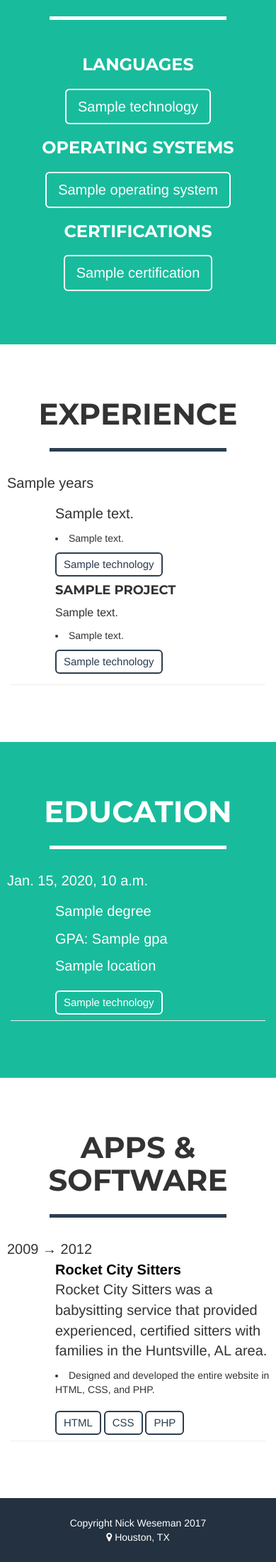
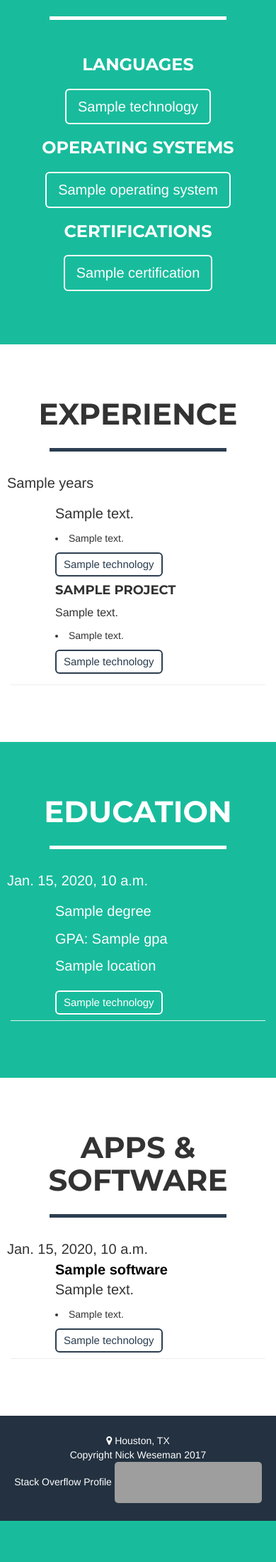
Before and after one commit to nickweseman/djangoresume, a Django app: template resume/templates/resume/index.html in a window 390 px wide. Shown: the part 1255-3455 px from the top of the page at 71% size. After the commit the page ends 3397 px from the top, so only its background shows below. Run offline with Django 3.2, Linux system fonts and the light colour scheme; the template is opened without the code that fills it: most values are stand-ins (such as "Sample title", 1, 10 or a date in 2020); parts of the project's set-up code (start-up, migrations or seed data) failed here and were passed over; some libraries are stand-ins or nearby versions; grey boxes are pictures that could not be loaded.

Commit message:
added software and apps section and finished filling out experience section

```diff
--- a/resume/templates/resume/index.html
+++ b/resume/templates/resume/index.html
@@ -74,7 +74,7 @@
                             <span class="name">Nick Weseman</span>
                             <div class="col-lg-8 col-lg-offset-2 text-center">
                                 {% for profile in profiles %}
-                                    <a class="btn btn-lg btn-title" href="{{ profile.url }}">
+                                    <a class="btn btn-lg btn-title" target="_blank" href="{{ profile.url }}">
                                     <i class="{{ profile.icon }}"></i>
                                     {{ profile.website }}
                                     </a>
@@ -181,7 +181,7 @@
                         <tr>
                             <td class="timeline-image">
                                 <div>
-                                    <a href="{{ experience.url }}">
+                                    <a target="_blank" href="{{ experience.url }}">
                                         <img src="{% static 'img/'|add:experience.icon %}" class="img-responsive img-description" alt="" />
                                     </a>
                                 </div>
@@ -236,7 +236,9 @@
                             <tr>
                                 <td class="timeline-image">
                                     <div>
+                                        <a target="_blank" href="{{ education.url }}">
                                             <img src="{% static 'img/'|add:education.icon %}" class="img-responsive img-description" alt="" style='border-radius: 5px;' />
+                                        </a>
                                     </div>
                                 </td>
                                 <td>
@@ -267,37 +269,41 @@
                         <hr class="star-primary">
                     </div>
                 </div>
+                {% for software in softwares %}
                     <div class="row">
-                    <p class="timeline-date">2009 → 2012</p>
+                        <p class="timeline-date">{{ software.date }}</p>
                         <table>
                             <tr>
                                 <td class="timeline-image">
                                     <div>
-                                    <img src="{% static 'img/rcs.png' %}" class="img-responsive img-description" alt="" />
+                                        {% if software.url %}
+                                            <a target="_blank" href="{{ software.url }}">
+                                        {% endif %}
+                                                <img src="{% static 'img/'|add:software.icon %}" class="img-responsive img-description" alt="" />
+                                        {% if software.url %}
+                                            </a>
+                                        {% endif %}
                                     </div>
                                 </td>
                                 <td>
                                     <div>
-                                    <p class="timeline-title-outline">Rocket City Sitters</p>
-                                    <p>
-                                        Rocket City Sitters was a babysitting service that provided experienced, certified sitters with families in the Huntsville, AL area.
-                                    <li>Designed and developed the entire website in HTML, CSS, and PHP.</li>
-                                    </p>
+                                        <p class="timeline-title-outline">{{ software.name }}</p>
+                                        <p>{{ software.description }}</p>
+                                        {% for responsibility in software.responsibilities.all %}
+                                            <li>{{ responsibility.description }}</li>
+                                        {% endfor %}
+                                        {% for technology in software.technologies.all %}
                                             <span class="btn btn-lg btn-tech">
-                                        HTML
+                                                {{ technology.name }}
                                             </span>
-                                    <span class="btn btn-lg btn-tech">
-                                        CSS
-                                    </span>
-                                    <span class="btn btn-lg btn-tech">
-                                        PHP
-                                    </span>
+                                        {% endfor %}
                                     </div>
                                 </td>
                             </tr>
                         </table>
                         <hr/>
                     </div>
+                {% endfor %}
             </div>
         </section>
         <!-- Footer -->
@@ -305,12 +311,18 @@
             <div class="footer-below">
                 <div class="container">
                     <div class="row">
-                        <div class="footer-col col-md-8">
+                        <div class="footer-col col-md-4">
+                            <i class="fa fa-map-marker"></i>
+                            Houston, TX
+                        </div>
+                        <div class="footer-col col-md-4">
                             Copyright Nick Weseman 2017
                         </div>
                         <div class="footer-col col-md-4">
-                            <i class="fa fa-map-marker"></i>
-                            Houston, TX
+                            Stack Overflow Profile
+                            <a target="_blank" href="http://stackoverflow.com/users/7906399/nick-weseman">
+                                <img src="http://stackoverflow.com/users/flair/7906399.png?theme=clean" width="208" height="58" alt="profile for Nick Weseman at Stack Overflow, Q&amp;A for professional and enthusiast programmers" title="profile for Nick Weseman at Stack Overflow, Q&amp;A for professional and enthusiast programmers" style="border-radius:  5px;">
+                            </a>
                         </div>
                     </div>
                 </div>
```
Also changed, not shown: resume/static/img/ask.png (added), resume/static/img/aspyr.png (added), resume/static/img/textron.png (added). Lines whose indentation alone changed are shown as unchanged.
